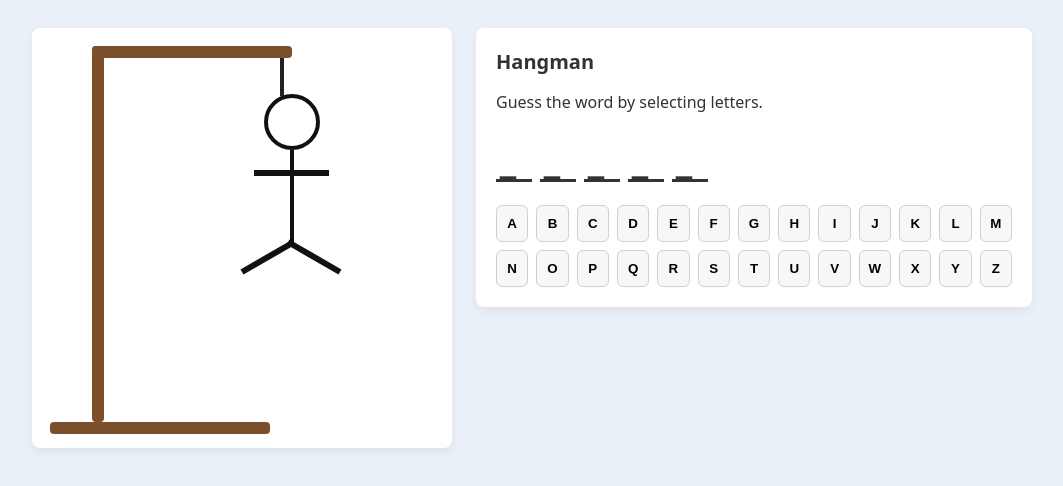
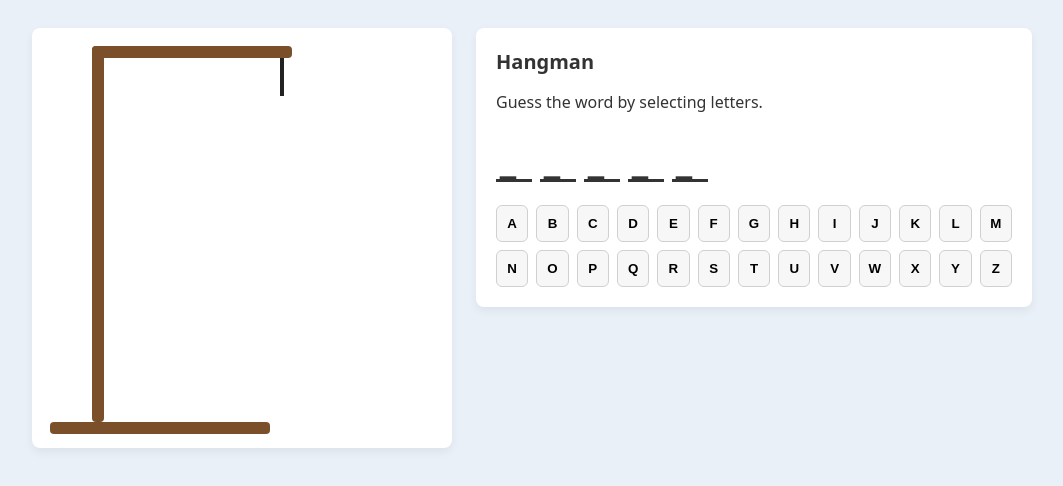
Before and after one commit to fbievan/project-web-fund-game, a plain HTML site: page index.html in a window 1280 px wide. Shown: the whole page, without its empty margins (108-1171 px from the left). Drawn offline with Linux system fonts and the light colour scheme.

Commit message:
fix hidden CSS

```diff
--- a/index.css
+++ b/index.css
@@ -41,12 +41,12 @@
     .figure{ position:absolute; left:232px; top:66px; width:100px; height:260px }
     .figure div{ position:absolute }
     /* Hidden by default; reveal by adding .show */
-    .figure .head{ left:0; top:0; width:56px; height:56px; border-radius:50%; border:4px solid #111; background:transparent;  }
-    .figure .body{ left:26px; top:56px; width:4px; height:92px; background:#111;  }
-    .figure .arm.left{ left:-10px; top:76px; width:40px; height:6px; background:#111; transform:rotate(0deg); transform-origin:right center;  }
-    .figure .arm.right{ left:25px; top:76px; width:40px; height:6px; background:#111; transform:rotate(0deg);  }
-    .figure .leg.left{ left:-22px; top:175px; width:60px; height:6px; background:#111; transform:rotate(-30deg); transform-origin:left center; }
-    .figure .leg.right{ left:20px; top:160px; width:60px; height:6px; background:#111; transform:rotate(30deg);  }
+    .figure .head{ left:0; top:0; width:56px; height:56px; border-radius:50%; border:4px solid #111; background:transparent; display: none;  }
+    .figure .body{ left:26px; top:56px; width:4px; height:92px; background:#111; display: none;}
+    .figure .arm.left{ left:-10px; top:76px; width:40px; height:6px; background:#111; transform:rotate(0deg); transform-origin:right center; display: none; }
+    .figure .arm.right{ left:25px; top:76px; width:40px; height:6px; background:#111; transform:rotate(0deg); display: none; }
+    .figure .leg.left{ left:-22px; top:175px; width:60px; height:6px; background:#111; transform:rotate(-30deg); transform-origin:left center; display: none; }
+    .figure .leg.right{ left:20px; top:160px; width:60px; height:6px; background:#111; transform:rotate(30deg); display: none;}
 
     /* Utility class to reveal parts */
     .show{ display:block }
```
